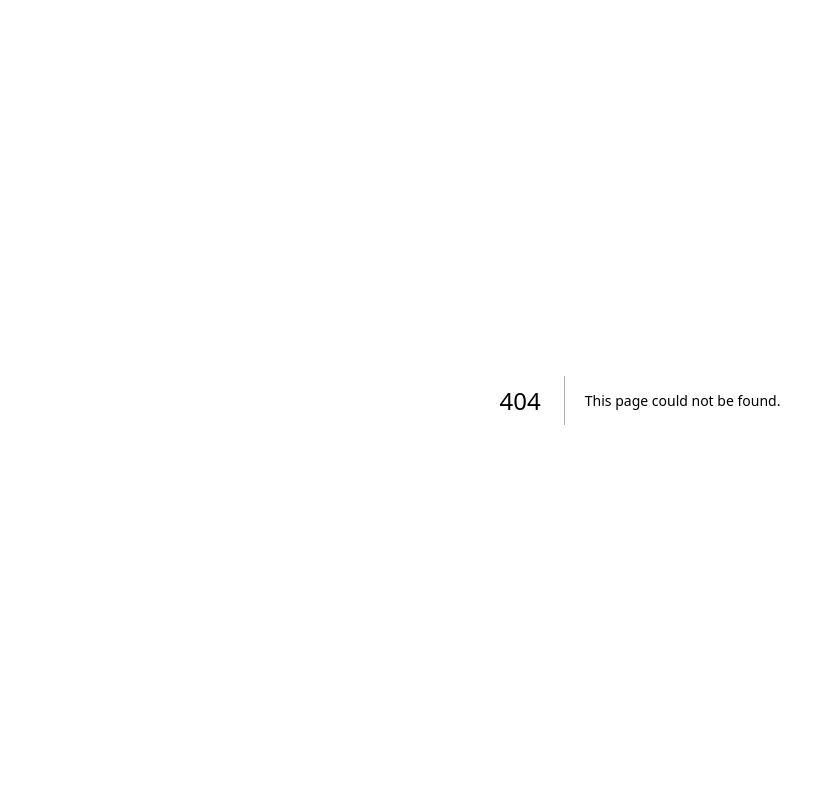
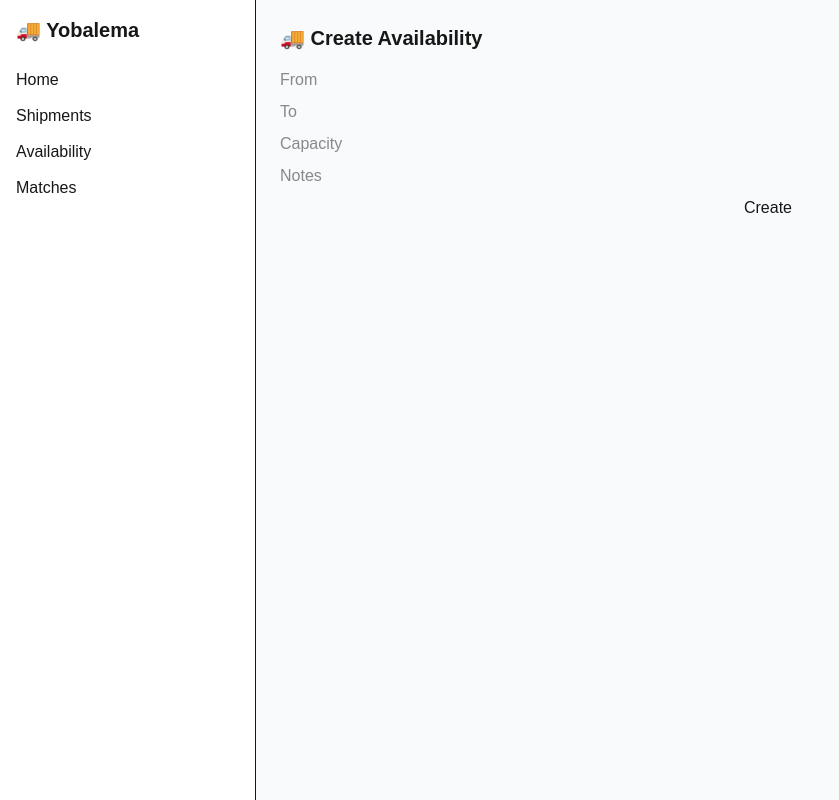
Before and after one commit to cherif-it/yobalema_mvp, a Next.js app: page /dashboard/availability in a window 1280 px wide. Before the commit this address had no page. Shown: the whole page, without its empty margins (0-839 px from the left). Built offline with nearby package versions, Linux system fonts and the light colour scheme.

Commit message:
add app/dashboard/availability/page.tsx

```diff
--- /dev/null
+++ b/app/dashboard/availability/page.tsx
@@ -0,0 +1,65 @@
+"use client";
+
+import { useState } from "react";
+
+export default function AvailabilityPage() {
+  const [form, setForm] = useState({
+    fromLocation: "",
+    toLocation: "",
+    capacity: 0,
+    notes: "",
+  });
+
+  async function submit() {
+    await fetch("/api/availability", {
+      method: "POST",
+      headers: { "Content-Type": "application/json" },
+      body: JSON.stringify(form),
+    });
+
+    alert("Availability created");
+  }
+
+  return (
+    <div>
+      <h1 className="text-xl font-bold mb-4">
+        🚚 Create Availability
+      </h1>
+
+      <div className="flex flex-col gap-2">
+        <input
+          placeholder="From"
+          onChange={(e) =>
+            setForm({ ...form, fromLocation: e.target.value })
+          }
+        />
+
+        <input
+          placeholder="To"
+          onChange={(e) =>
+            setForm({ ...form, toLocation: e.target.value })
+          }
+        />
+
+        <input
+          placeholder="Capacity"
+          type="number"
+          onChange={(e) =>
+            setForm({ ...form, capacity: Number(e.target.value) })
+          }
+        />
+
+        <input
+          placeholder="Notes"
+          onChange={(e) =>
+            setForm({ ...form, notes: e.target.value })
+          }
+        />
+
+        <button onClick={submit}>
+          Create
+        </button>
+      </div>
+    </div>
+  );
+}
```
